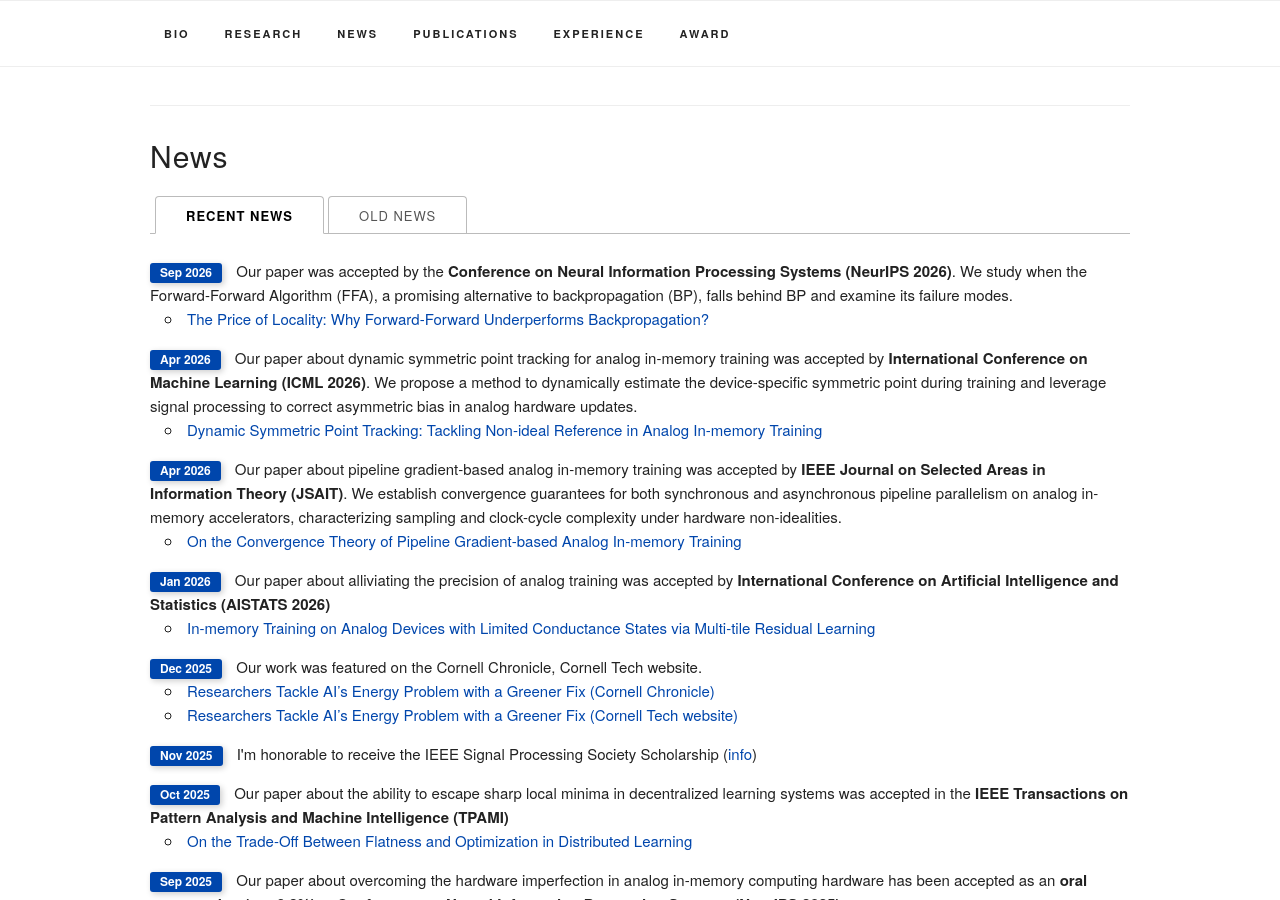
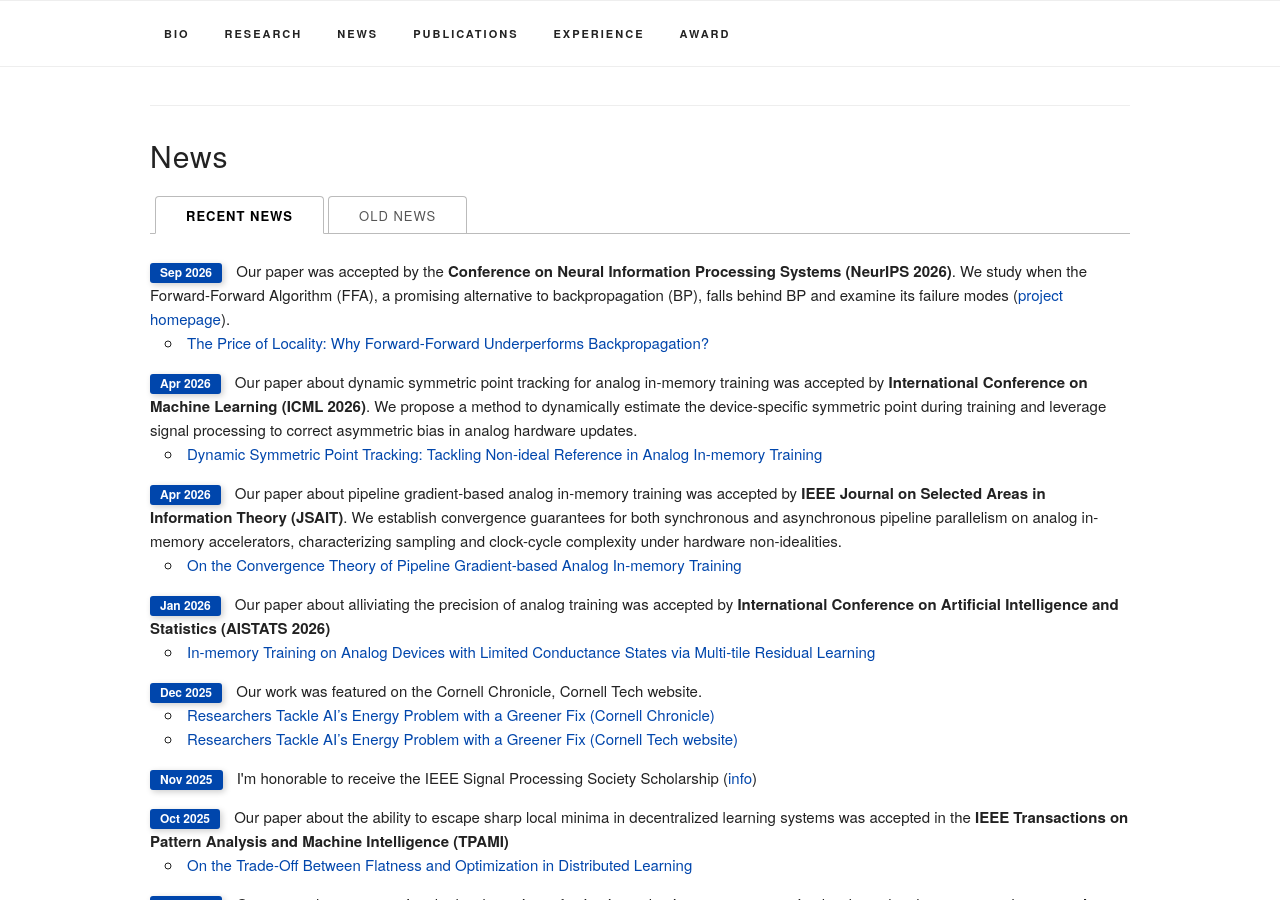
Before and after one commit to Zhaoxian-Wu/Zhaoxian-Wu.github.io, a Jekyll site: the page built from index.html, in a window 1280 px wide and 900 px high, scrolled down 2045 px. Built offline with Jekyll 4.4.1, drawn with Linux system fonts in a browser that asks for light colours; some web fonts are replaced.

Commit message:
add homepage of neurips 2026 paper

```diff
--- a/_data/news.yaml
+++ b/_data/news.yaml
@@ -1,5 +1,5 @@
 news_items:
-  - item: "Our paper was accepted by the <b>Conference on Neural Information Processing Systems (NeurIPS 2026)</b>. We study when the Forward-Forward Algorithm (FFA), a promising alternative to backpropagation (BP), falls behind BP and examine its failure modes."
+  - item: "Our paper was accepted by the <b>Conference on Neural Information Processing Systems (NeurIPS 2026)</b>. We study when the Forward-Forward Algorithm (FFA), a promising alternative to backpropagation (BP), falls behind BP and examine its failure modes (<a href='https://zhaoxian-wu.github.io/ffa-theory/' target='_blank' rel='noopener noreferrer'>project homepage</a>)."
     date: "Sep 2026"
     links:
       - url: "https://arxiv.org/abs/2609.33240"
```
